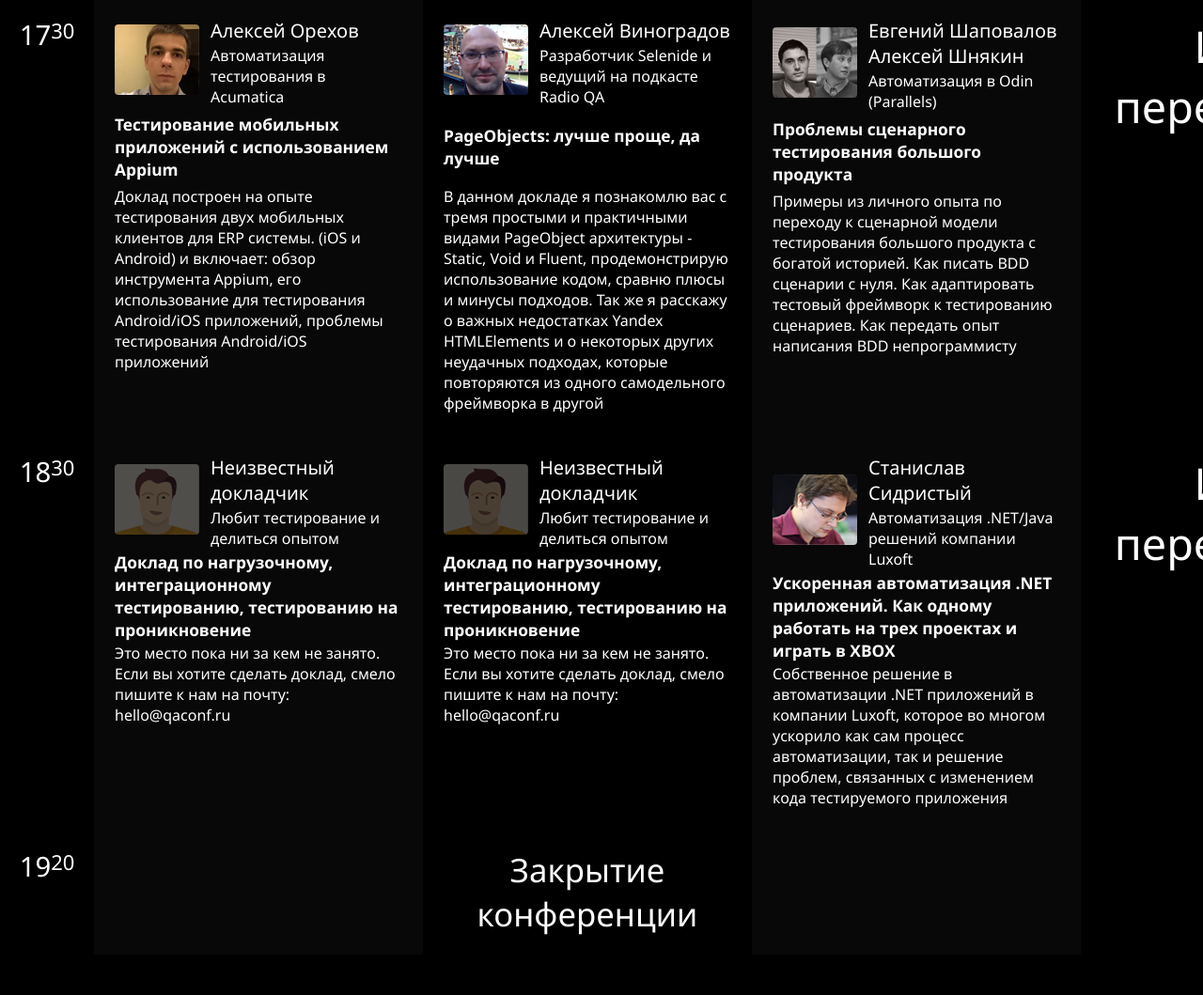
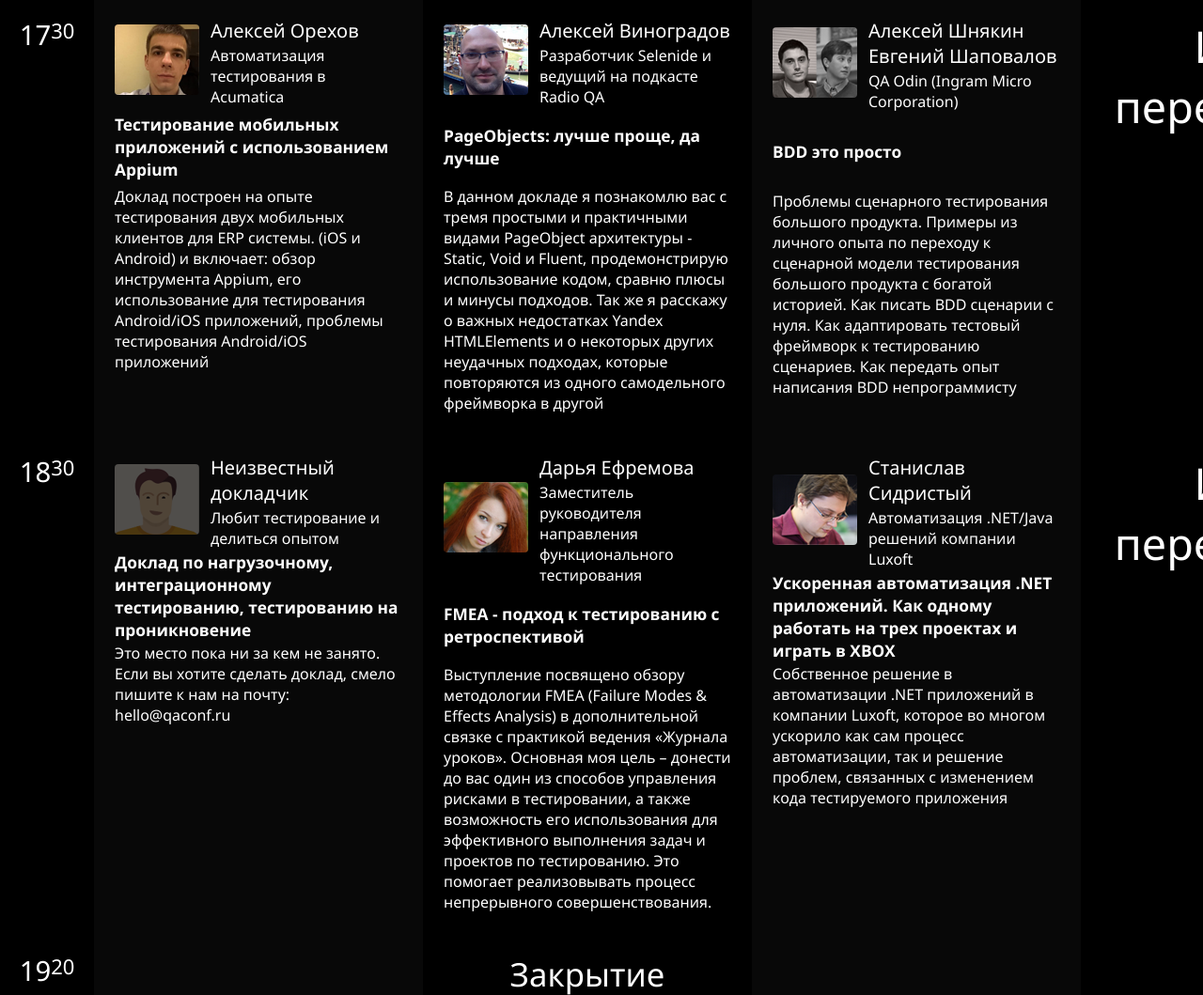
Before and after one commit to mumusan/qaconf.github.io, a plain HTML site: page matrix.html in a window 1280 px wide. Shown: the part 3213-4272 px from the top of the page at 94% size. Before the commit the page ends 4229 px from the top, so only its background shows below. Drawn offline with nearby package versions, Linux system fonts and the light colour scheme.

Commit message:
Shapovalov <-> Shnyakin fix + Efremova

```diff
--- a/matrix.html
+++ b/matrix.html
@@ -731,18 +731,17 @@
                                         <tbody>
                                         <tr class="card-header">
                                             <td rowspan="2"><img src="img/shapovalov-mini.png" /></td>
-                                            <td class="author">Евгений Шаповалов<br>Алексей Шнякин</td>
+                                            <td class="author">Алексей Шнякин<br>Евгений Шаповалов</td>
                                         </tr>
                                         <tr>
-                                            <td class="author-desc">Автоматизация в Odin (Parallels)</td>
+                                            <td class="author-desc">QA Odin (Ingram Micro Corporation)</td>
                                         </tr>
                                         <tr><td colspan="2" class="presentation-title">
-                                            Проблемы сценарного тестирования большого продукта
+                                            BDD это просто
                                         </td></tr>
                                         <tr><td colspan="2" class="presentation-descr">
-                                            Примеры из личного опыта по переходу к сценарной модели тестирования большого продукта
-                                            с богатой историей. Как писать BDD сценарии с нуля. Как адаптировать тестовый фреймворк
-                                            к тестированию сценариев. Как передать опыт написания BDD непрограммисту
+                                            Проблемы сценарного тестирования большого продукта.
+                                            Примеры из личного опыта по переходу к сценарной модели тестирования большого продукта с богатой историей. Как писать BDD сценарии с нуля. Как адаптировать тестовый фреймворк к тестированию сценариев. Как передать опыт написания BDD непрограммисту
                                         </td></tr>
                                         </tbody>
                                     </table>
@@ -823,44 +822,22 @@
                                         </colgroup>
                                         <tbody>
                                         <tr class="card-header">
-                                            <td rowspan="2"><img src="img/anon-mini.png" style="opacity: 0.3;"/></td>
-                                            <td class="author">Неизвестный докладчик</td>
+                                            <td rowspan="2"><img src="img/efremova-mini.png"/></td>
+                                            <td class="author">Дарья Ефремова</td>
                                         </tr>
                                         <tr>
-                                            <td class="author-desc">Любит тестирование и<br>делиться опытом</td>
+                                            <td class="author-desc">Заместитель руководителя направления функционального тестирования</td>
                                         </tr>
                                         <tr><td colspan="2" class="presentation-title">
-                                            Доклад по нагрузочному, интеграционному тестированию, тестированию на проникновение
+                                            FMEA - подход к тестированию с ретроспективой
                                         </td></tr>
                                         <tr><td colspan="2" class="presentation-descr">
-                                            Это место пока ни за кем не занято. Если вы хотите сделать доклад,
-                                            смело пишите к нам на почту: <a href="mailto:hello@qaconf.ru">hello@qaconf.ru</a>
+                                            Выступление посвящено обзору методологии FMEA (Failure Modes & Effects Analysis) в дополнительной связке с практикой ведения «Журнала уроков».
+                                            Основная моя цель – донести до вас один из способов управления рисками в тестировании, а также возможность его использования для эффективного выполнения задач и проектов по тестированию. Это помогает реализовывать процесс непрерывного совершенствования.
                                         </td></tr>
                                         </tbody>
                                     </table>
                                 </div>
-                                <!--<div class="card">
-                                    <table class="card-table">
-                                        <colgroup>
-                                            <col class="card-first-column" />
-                                        </colgroup>
-                                        <tbody>
-                                        <tr class="card-header">
-                                            <td rowspan="2"><img src="img/anon-mini.png"/></td>
-                                            <td class="author">Леншмидт Анастасия<br>Орлов Артур</td>
-                                        </tr>
-                                        <tr>
-                                            <td class="author-desc">ООО "АвтоТрансИнфо"</td>
-                                        </tr>
-                                        <tr><td colspan="2" class="presentation-title">
-                                            Автотесты: QA vs Dev
-                                        </td></tr>
-                                        <tr><td colspan="2" class="presentation-descr">
-                                            Мы озвучим проблемы, которые возникают при взаимодействии тестировщиков и разработчиков. Какие сложности возникают на "стыке" интересов. Как каждый член команды видит ситуацию. Что именно вызывает сложности. На что разработчики и тестировщики готовы, а на что- нет. А также мы поделимся своим взглядом на пути решения этих проблем
-                                        </td></tr>
-                                        </tbody>
-                                    </table>
-                                </div>-->
                             </td>
                             <td class="table-cell">
                                 <div class="card">
```
Also changed, not shown: speakers.html (+16 -2 lines), img/efremova-mini.png (added), img/efremova.png (added), img/performancelab.png (added), img/shapovalov.png, img/shnyakin.png.
